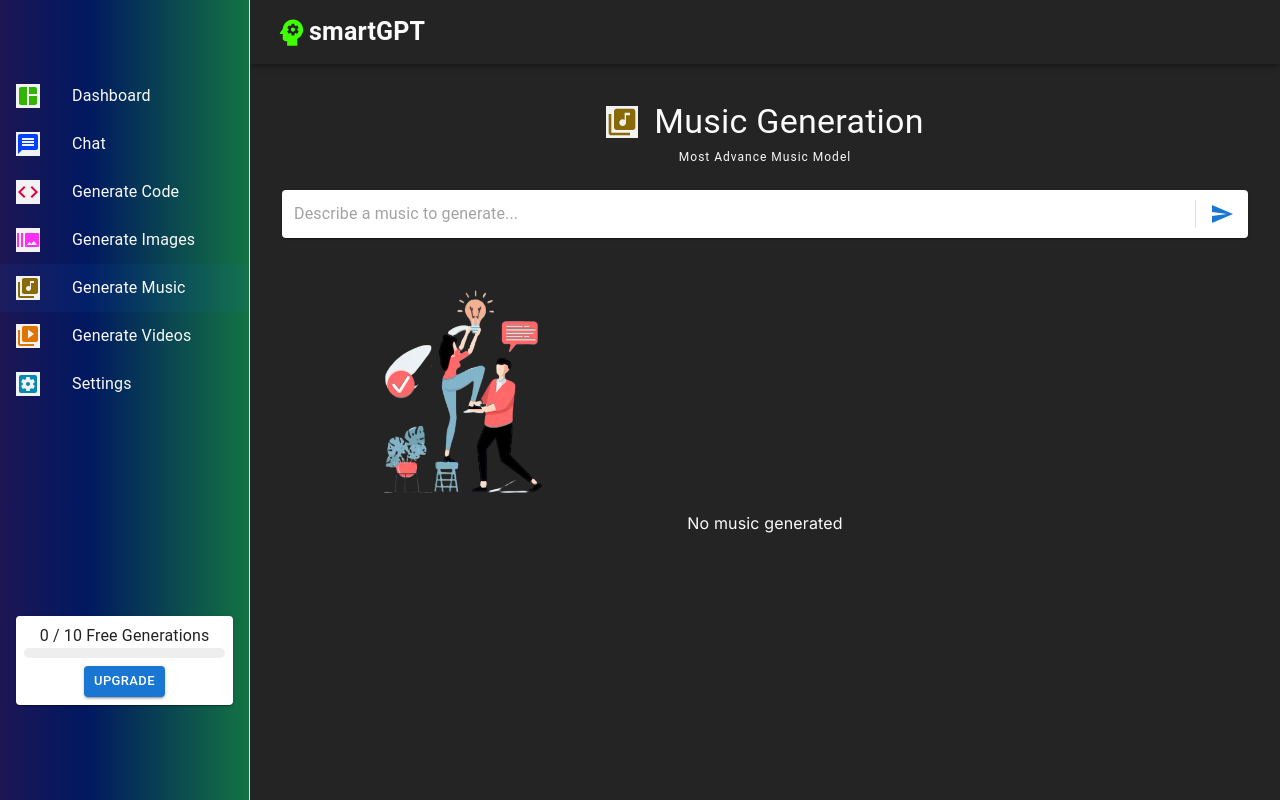
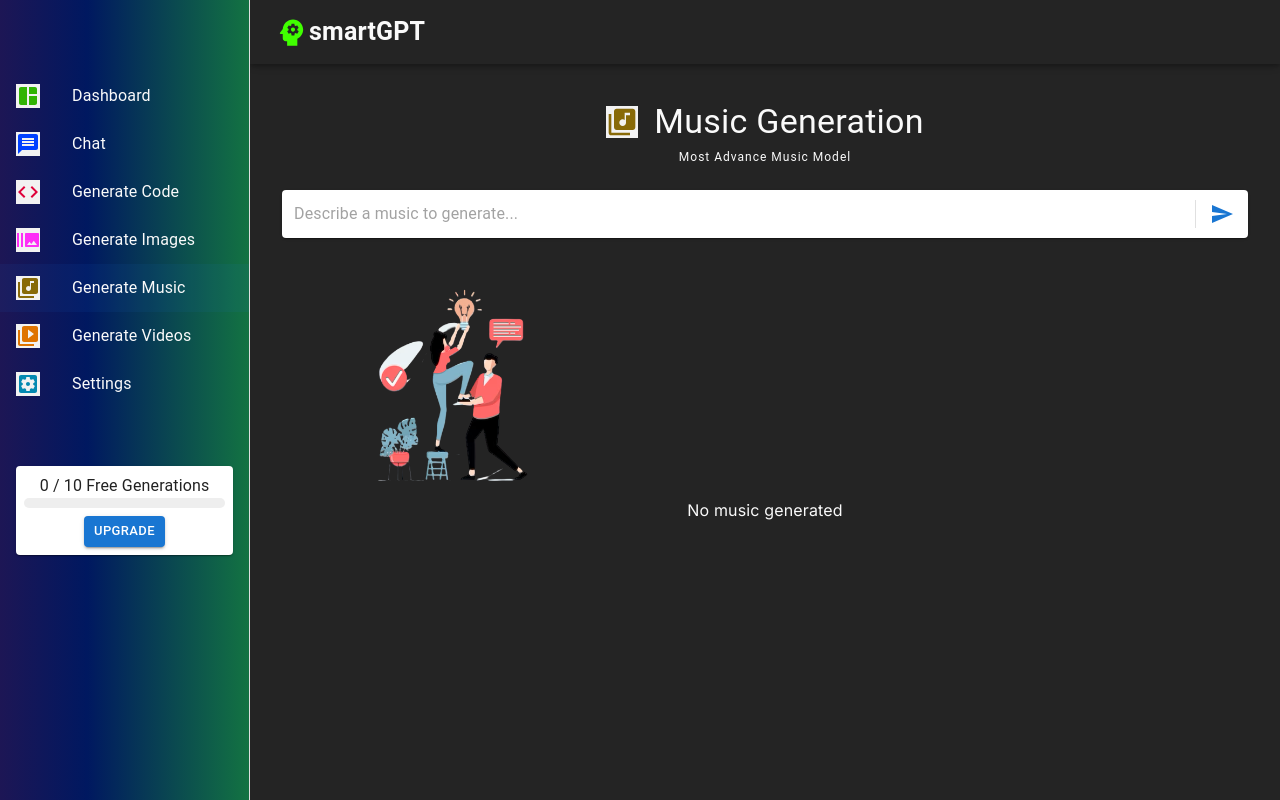
Before and after one commit to Nurudeen-EasilyCoded/smartGPT-saas, a Next.js app: page /music in a window 1280 px wide. Built offline with nearby package versions, Linux system fonts and the light colour scheme; no server answers.

Commit message:
Bug fix 003

```diff
--- a/app/(dashboard)/(routes)/code/page.tsx
+++ b/app/(dashboard)/(routes)/code/page.tsx
@@ -151,7 +151,7 @@
                 ),
                 code: ({ node, ...props }) => (
                   <code
-                    style={{ backgroundColor: '#D8D8D8', padding: 1 }}
+                    style={{ backgroundColor: '#D8D8D8', padding: '0.2em 0.4em', fontSize: '0.9em',}}
                     {...props}
                   />
                 ),
--- a/app/(dashboard)/(routes)/video/page.tsx
+++ b/app/(dashboard)/(routes)/video/page.tsx
@@ -113,9 +113,12 @@
             <Empty label='No video generated' />{' '}
           </Box>
         )}
-        <Box sx={{ maxWidth: 600, mx: 'auto', mt: 5 }}>
+        <Box sx={{ mx: 'auto', mt: 5, maxWidth: '100%' }}>
           {video && (
-            <video controls>
+            <video
+              controls
+              style={{ maxWidth: '100%', width: '100%', aspectRatio: '16/9' }}
+            >
               <source src={video} />
             </video>
           )}
--- a/components/Empty.tsx
+++ b/components/Empty.tsx
@@ -9,7 +9,7 @@
 const Empty = ({ label }: EmptyProps) => {
   return (
     <Box sx={{ textAlign: 'center', mt: 5 }}>
-      <Image alt='empty' src='/empty.png' height={350} width={350} />
+      <Image alt='empty' src='/empty.png' height={300} width={330} />
       <p style={{ color: '#fafafa'}}>{label}</p>
     </Box>
   );
--- a/components/FreeCount-upgrade.tsx
+++ b/components/FreeCount-upgrade.tsx
@@ -28,7 +28,7 @@
   apiLimitCount: number;
   isPro: boolean;
 }
-const FreeCount = ({ apiLimitCount = 10, isPro = false }: FreeCounter) => {
+const FreeCount = ({ apiLimitCount = 0, isPro = false }: FreeCounter) => {
   const proModal = useProModal();
   const [mounted, setMounted] = useState(false);
 
@@ -45,7 +45,7 @@
   }
 
   return (
-    <Paper sx={{ m: 2, p: 1, textAlign: 'center' }}>
+    <Paper sx={{ m: 2, mt: '-150px', p: 1, textAlign: 'center' }}>
       <Typography sx={{}}>
         {apiLimitCount} / {MAX_FREE_COUNTS} Free Generations
       </Typography>
--- a/components/Navbar.tsx
+++ b/components/Navbar.tsx
@@ -22,7 +22,7 @@
       sx={{
         width: { sm: `calc(100% - ${drawerWidth}px)` },
         ml: { sm: `${drawerWidth}px` },
-        backgroundColor: 'transparent',
+        backgroundColor: '#242424',
       }}
     >
       <Container maxWidth='xl'>
```
